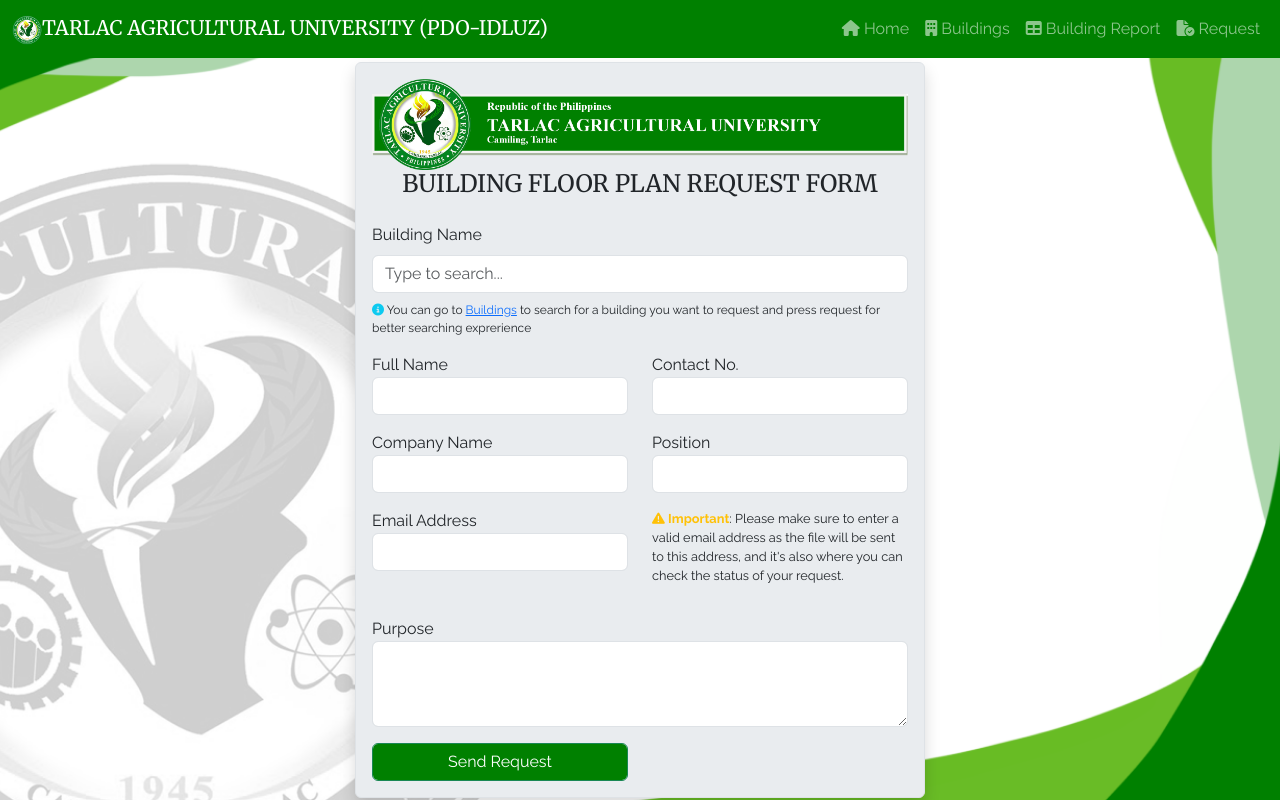
After one commit to seyren10/tau-pdo-idluz, a Node server app: page /request in a window 1280 px wide. The commit adds this page. Run offline with Node 20, Linux system fonts and the light colour scheme; data that the repository does not hold is empty; some libraries are stand-ins or nearby versions.

Commit message:
NodeMailer
Added Node mailmer

```diff
--- /dev/null
+++ b/controllers/requests.js
@@ -0,0 +1,121 @@
+const { Building } = require("../models/building");
+const Request = require("../models/request");
+const nodemailer = require("nodemailer");
+const path = require("path");
+
+module.exports.index = async (req, res) => {
+  const { buildingName } = req.query;
+  const buildings = await Building.find({});
+
+  res.render("requests", { buildings, buildingName });
+};
+
+module.exports.create = async (req, res) => {
+  const { building } = req.body.request;
+  const buildingMatched = await Building.findOne({ name: building });
+
+  if (!buildingMatched) {
+    req.flash(
+      "error",
+      "Building doesn't exist. please make sure to enter a valid one."
+    );
+    return res.redirect("/request");
+  }
+
+  const { request } = req.body;
+  const newRequest = new Request({
+    buildingName: request.building,
+    fullName: request.name,
+    contactNo: request.contact,
+    company: request.company,
+    position: request.position,
+    email: request.email,
+    purpose: request.purpose,
+  });
+  await newRequest.save();
+
+  req.flash(
+    "success",
+    "Request sent. Please check your email inbox or spam within 24 hours."
+  );
+  res.redirect("/request");
+};
+
+module.exports.manage = async (req, res) => {
+  const requests = await Request.find({});
+  res.render("requests/manage", { requests });
+};
+
+module.exports.send = async (req, res) => {
+  const { email, approve, name, building, id } = req.query;
+
+  const successEmail = `<h2 style='margin-bottom:0'>TARLAC AGRICULTURAL UNIVERSITY</h2>
+  <h4 style='margin-top:0'>Camiling, Tarlac</h4>
+  <p style='color:#606368;'><strong>Hello ${name},</strong></p>
+
+  <p>your request for <strong>${building}</strong> floor plan has been <span style='color:#34A853;'>approved</span>. Please find the attached file in this email.
+  We must remind you that this file is the property of Tarlac Agricultural University and must not be altered, changed or shared with anyone without prior written consent from the university.
+  If you have any further questions or concerns, please visit our office TAU Data Center bldg., TAU-IDLUZ Office (2nd Floor) .
+  Thank you for your cooperation.</p>
+  <p>Best regards,</p>
+  <p>TAU-IDLUZ Team</p>`;
+
+  const failEmail = `<h2 style='margin-bottom:0'>TARLAC AGRICULTURAL UNIVERSITY</h2>
+  <h4 style='margin-top:0'>Camiling, Tarlac</h4>
+  <p style='color:#606368;'><strong>Hello ${name},</strong></p>
+
+  <p>We regret to inform you that your request for <strong>${building}</strong> floor plan has been <span style='color:#E74033;'>disapproved</span>.
+  After careful consideration, we have determined that we are unable to fulfill your request at this time.
+  If you have any questions or concerns regarding this decision, please visit our office TAU Data Center bldg., TAU-IDLUZ Office (2nd Floor).</p>
+
+  <p>Best regards,</p>
+  <p>TAU-IDLUZ Team</p>
+  `;
+  let mailTransporter = nodemailer.createTransport({
+    service: "gmail",
+    auth: {
+      user: process.env.EMAIL,
+      pass: process.env.PASS,
+    },
+  });
+
+  let mailDetails = {};
+  if (approve === "true") {
+    mailDetails = {
+      from: process.env.EMAIL,
+      to: email,
+      html: successEmail,
+      attachments: [
+        {
+          filename: "bleh.png",
+          path: path.join(
+            __dirname,
+            "../",
+            "public",
+            "images",
+            "background.png"
+          ),
+        },
+      ],
+    };
+  } else {
+    mailDetails = {
+      from: process.env.EMAIL,
+      to: email,
+      html: failEmail,
+    };
+  }
+
+  mailTransporter.sendMail(mailDetails, async (err, info) => {
+    if (err) {
+      console.log(err);
+      req.flash("error", "Something went wrong. Please try again.");
+      return res.redirect("/request/manage");
+    } else {
+
+      await Request.deleteOne({ _id: id });
+      req.flash("success", "Email Successfuly sent. (" + info.messageId + ")");
+      return res.redirect("/request/manage");
+    }
+  });
+};
--- a/index.js
+++ b/index.js
@@ -75,13 +75,15 @@
 });
 
 //ROUTES
-const reportsRoutes = require('./routes/reports')
+const reportsRoutes = require("./routes/reports");
 const userRoutes = require("./routes/users");
 const buildingRoutes = require("./routes/buildings");
+const requestRoutes = require("./routes/requests");
 
 app.use("/admin", userRoutes);
 app.use("/buildings", buildingRoutes);
-app.use('/reports', reportsRoutes)
+app.use("/reports", reportsRoutes);
+app.use("/request", requestRoutes);
 
 //HOME
 const { Building } = require("./models/building");
--- a/package.json
+++ b/package.json
@@ -29,6 +29,7 @@
     "mongoose": "^6.10.0",
     "mongoose-paginate-v2": "^1.7.1",
     "multer": "^1.4.5-lts.1",
+    "nodemailer": "^6.9.1",
     "passport": "^0.6.0",
     "passport-local": "^1.0.0",
     "passport-local-mongoose": "^7.1.2"
--- a/public/styles/index.css
+++ b/public/styles/index.css
@@ -6,7 +6,7 @@
   font-family: "Raleway", sans-serif;
 }
 .background {
-  background-image: url('/images/background.png');
+  background-image: url("/images/background.png");
   background-repeat: no-repeat;
   background-size: cover;
   background-position: center center;
@@ -23,7 +23,7 @@
 h4,
 h5,
 .navbar-brand {
-  font-family: 'Merriweather', serif;
+  font-family: "Merriweather", serif;
 }
 
 .fit {
@@ -50,7 +50,7 @@
 }
 
 .gutter {
-  column-gap: .1em;
+  column-gap: 0.1em;
 }
 
 #map {
@@ -73,7 +73,9 @@
   padding-bottom: 1em;
 }
 
-.bg-success, .btn-success, .active > .page-link {
+.bg-success,
+.btn-success,
+.active > .page-link {
   background-color: #008000 !important;
 }
 
@@ -86,11 +88,17 @@
   background-color: #00800056;
 }
 
-
 .card {
-  background:white;
+  background: white;
   /* backdrop-filter: blur(5px); */
   border-bottom: 3px solid grey;
+}
+
+.request-link {
+  position: fixed;
+  left: 0;
+  bottom: 2rem;
+  z-index: 999;
 }
 @media screen and (width < 768px) {
   .fit {
@@ -101,7 +109,7 @@
   }
 }
 
-@media screen and (width >= 768px){
+@media screen and (width >= 768px) {
   /* .pos-fixed-md {
     position: fixed;
     left: 0;
--- a/views/partials/navbar.ejs
+++ b/views/partials/navbar.ejs
@@ -20,7 +20,7 @@
     <% if(currentUser) {%>
     <div class="rounded-pill px-2 border border-1 border-white">
       <span class="navbar-brand" href="/" style="font-size: 1.1em">
-        <i class="fa-solid fa-user-tie"></i>  <%= currentUser.nickName%></span
+        <i class="fa-solid fa-user-tie"></i> <%= currentUser.nickName%></span
       >
     </div>
     <% } %>
@@ -33,31 +33,50 @@
       aria-expanded="false"
       aria-label="Toggle navigation"
     >
-    <!-- <i class="fa-solid fa-bars"></i> -->
-    <i class="fa-solid fa-up-down"></i>
+      <!-- <i class="fa-solid fa-bars"></i> -->
+      <i class="fa-solid fa-up-down"></i>
       <!-- <span class="navbar-toggler-icon"></span> -->
     </button>
 
     <div class="collapse navbar-collapse" id="navbarNavDropdown">
       <ul class="navbar-nav ms-auto">
         <li class="nav-item">
-          <a class="nav-link" href="/"><i class="fa-solid fa-house"></i>  Home</a>
+          <a class="nav-link" href="/"
+            ><i class="fa-solid fa-house"></i> Home</a
+          >
         </li>
         <li class="nav-item">
-          <a class="nav-link" href="/buildings"><i class="fa-solid fa-building"></i>  Buildings</a>
+          <a class="nav-link" href="/buildings"
+            ><i class="fa-solid fa-building"></i> Buildings</a
+          >
+        </li>
+
+        <% if(!currentUser) {%>
+        <li class="nav-item">
+          <a class="nav-link" href="/reports"
+            ><i class="fa-solid fa-table"></i> Building Report</a
+          >
         </li>
         <li class="nav-item">
-          <a class="nav-link" href="/reports"><i class="fa-solid fa-table"></i>  Building Report</a>
+          <a class="nav-link" href="/request"
+            ><i class="fa-solid fa-file-circle-check"></i> Request</a
+          >
+        </li>
+        <% } %> <% if(currentUser) {%>
+        <li class="nav-item">
+          <a class="nav-link" href="/request/manage"
+            ><i class="fa-solid fa-file-circle-check"></i> Manage Request</a
+          >
         </li>
         <li class="nav-item">
-          <a class="nav-link" href="#"><i class="fa-solid fa-file-circle-check"></i>  Request</a>
+          <a class="nav-link" href="/buildings/new"
+            ><i class="fa-solid fa-square-plus"></i> Add Building</a
+          >
         </li>
-        <% if(currentUser) {%>
         <li class="nav-item">
-          <a class="nav-link" href="/buildings/new"><i class="fa-solid fa-square-plus"></i>  Add Building</a>
-        </li>
-       <li class="nav-item">
-          <a class="nav-link" href="/admin/logout"><i class="fa-solid fa-right-from-bracket"></i>  Logout</a>
+          <a class="nav-link" href="/admin/logout"
+            ><i class="fa-solid fa-right-from-bracket"></i> Logout</a
+          >
         </li>
         <% } %>
       </ul>
--- /dev/null
+++ b/views/requests/index.ejs
@@ -0,0 +1,114 @@
+<%- layout('layouts/boilerplate') %>
+<div class="row">
+  <div class="col-md-6 offset-md-3 border rounded shadow p-3 bg-body-secondary">
+    <img src="/images/tau_banner.png" alt="" class="img-fluid" />
+    <h4 class="text-center text-uppercase pb-3">
+      Building floor plan request form
+    </h4>
+    <form action="/request" method="POST">
+      <div class="row">
+        <div class="col-12">
+          <label for="buildingOption" class="form-label">Building Name</label>
+          <input
+            class="form-control"
+            list="buildingList"
+            id="buildingOption"
+            placeholder="Type to search..."
+            name="request[building]"
+            value="<%= buildingName !== null ? buildingName : '' %>"
+            required
+          />
+          <datalist id="buildingList">
+            <% for(let building of buildings) { %>
+            <option value="<%= building.name %>"><% } %></option>
+          </datalist>
+
+          <p class="mt-2" style="font-size: 0.75rem">
+            <i class="fa-solid fa-circle-info text-info"></i> You can go to
+            <a href="/buildings">Buildings</a> to search for a building you want
+            to request and press request for better searching exprerience
+          </p>
+        </div>
+        <div class="col-md-6 mb-3">
+          <label for="name">Full Name</label>
+          <input
+            type="text"
+            class="form-control"
+            id="name"
+            name="request[name]"
+            required
+          />
+        </div>
+        <div class="col-md-6 mb-3">
+          <label for="contact">Contact No.</label>
+          <input
+            type="tel"
+            class="form-control"
+            id="contact"
+            name="request[contact]"
+            minlength="11"
+            maxlength="11"
+            required
+          />
+        </div>
+        <div class="col-md-6 mb-3">
+          <label for="company">Company Name</label>
+          <input
+            type="text"
+            class="form-control"
+            id="company"
+            name="request[company]"
+            required
+          />
+        </div>
+        <div class="col-md-6 mb-3">
+          <label for="position">Position</label>
+          <input
+            type="text"
+            class="form-control"
+            id="position"
+            name="request[position]"
+            required
+          />
+        </div>
+        <div class="col-6 mb-3">
+          <label for="email">Email Address</label>
+          <input
+            type="email"
+            class="form-control"
+            id="email"
+            name="request[email]"
+            required
+          />
+        </div>
+        <div class="col-6 mb-3">
+          <p style="font-size: 0.8rem">
+            <span class="text-warning"
+              ><i class="fa-solid fa-triangle-exclamation"></i>
+              <strong>Important</strong></span
+            >: Please make sure to enter a valid email address as the file will
+            be sent to this address, and it's also where you can check the
+            status of your request.
+          </p>
+        </div>
+        <div class="col-12 mb-3">
+          <label for="purpose">Purpose</label>
+          <textarea
+            class="form-control"
+            name="request[purpose]"
+            id="purpose"
+            cols="30"
+            rows="3"
+          ></textarea>
+        </div>
+        <div class="col-md-6">
+          <input
+            type="submit"
+            value="Send Request"
+            class="form-control btn btn-success flex-fill"
+          />
+        </div>
+      </div>
+    </form>
+  </div>
+</div>
```
Also changed, not shown: models/request.js (added, +13 -0 lines), routes/requests.js (added, +15 -0 lines), views/buildings/show.ejs (+15 -5 lines), views/requests/manage.ejs (added, +44 -0 lines), 2 other files.
